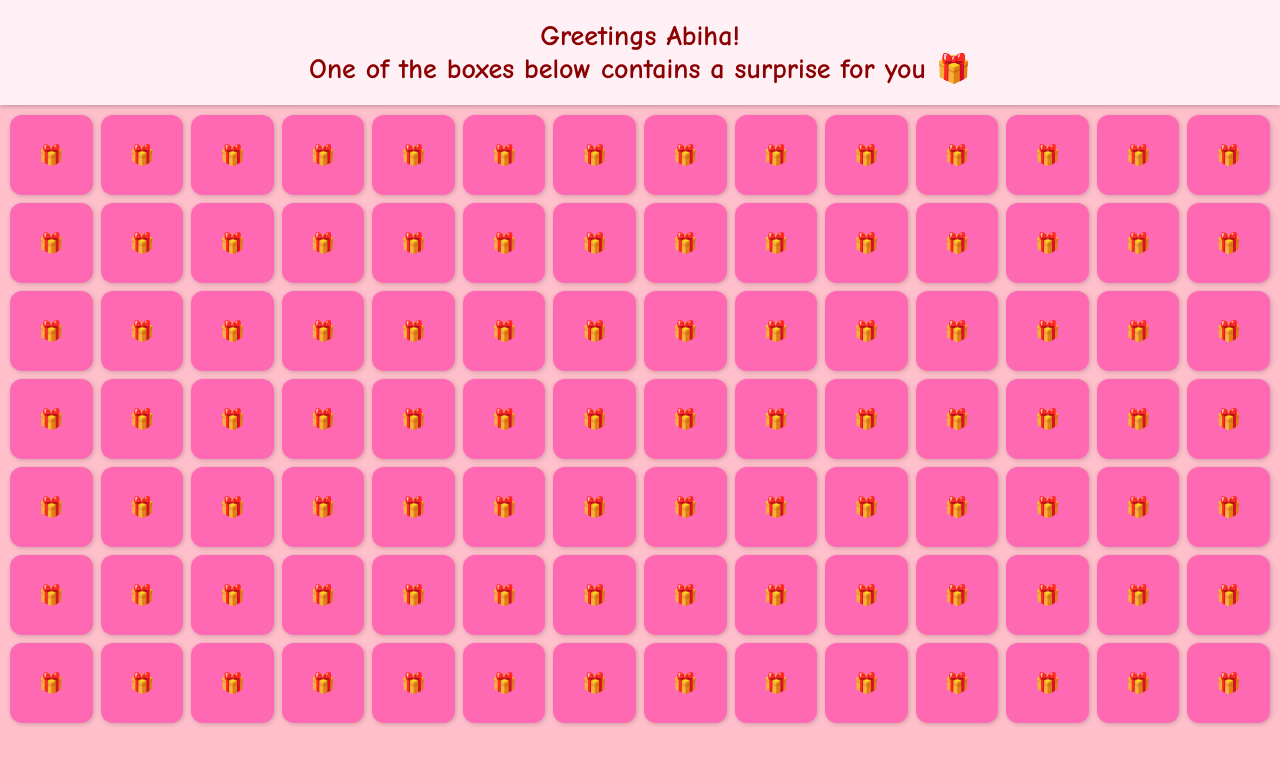
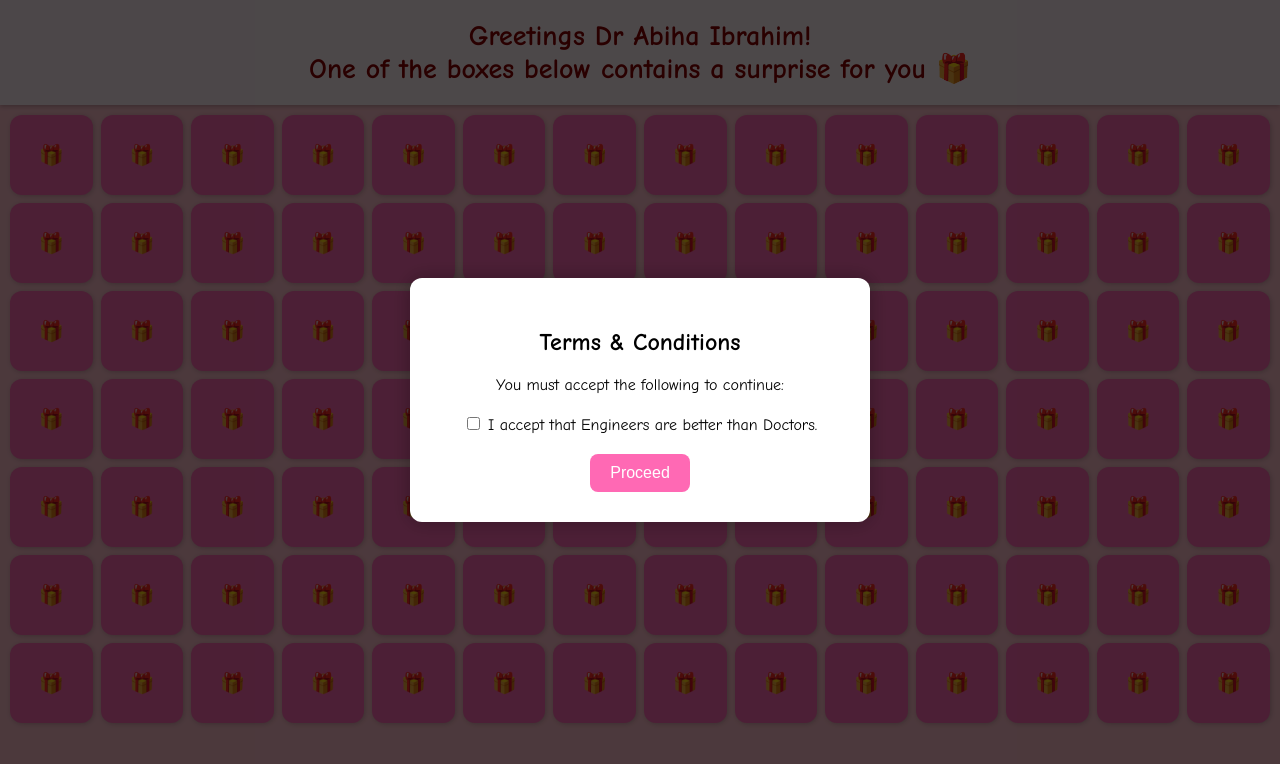
Before and after one commit to thehaseebsh/happybirthday, a plain HTML site: page index.html in a window 1280 px wide. Drawn offline with nearby package versions, Linux system fonts and the light colour scheme.

Commit message:
Update index.html

```diff
--- a/index.html
+++ b/index.html
@@ -3,7 +3,7 @@
 <head>
   <meta charset="UTF-8" />
   <meta name="viewport" content="width=device-width, initial-scale=1.0"/>
-  <title>Happy Birthday Abiha!</title>
+  <title>Happy Birthday!</title>
   <style>
     body {
       margin: 0;
@@ -103,12 +103,63 @@
       75% { transform: rotate(3deg); }
       100% { transform: rotate(0deg); }
     }
+
+    /* Terms Modal Styles */
+    #termsModal {
+      position: fixed;
+      top: 0; left: 0; right: 0; bottom: 0;
+      background-color: rgba(0,0,0,0.7);
+      display: flex;
+      align-items: center;
+      justify-content: center;
+      z-index: 10000;
+    }
+
+    #termsModal .modal-content {
+      background-color: white;
+      padding: 30px;
+      border-radius: 12px;
+      text-align: center;
+      width: 90%;
+      max-width: 400px;
+      box-shadow: 0 0 20px rgba(0,0,0,0.3);
+    }
+
+    #proceedBtn {
+      background-color: #ff69b4;
+      color: white;
+      border: none;
+      border-radius: 8px;
+      padding: 10px 20px;
+      font-size: 16px;
+      cursor: not-allowed;
+      transition: background 0.3s;
+    }
+
+    #proceedBtn.enabled {
+      background-color: #ff1493;
+      cursor: pointer;
+    }
   </style>
 </head>
 <body>
 
+  <!-- Terms Modal -->
+  <div id="termsModal">
+    <div class="modal-content">
+      <h2>Terms & Conditions</h2>
+      <p>You must accept the following to continue:</p>
+      <label style="display: block; margin: 20px 0;">
+        <input type="checkbox" id="acceptCheckbox" />
+        I accept that Engineers are better than Doctors.
+      </label>
+      <button id="proceedBtn" disabled>Proceed </button>
+    </div>
+  </div>
+
+  <!-- Main Content -->
   <div class="greeting">
-    Greetings Abiha! <br>
+    Greetings Dr Abiha Ibrahim! <br>
     One of the boxes below contains a surprise for you 🎁
   </div>
 
@@ -117,6 +168,19 @@
   <script src="https://cdn.jsdelivr.net/npm/canvas-confetti@1.6.0/dist/confetti.browser.min.js"></script>
 
   <script>
+    const modal = document.getElementById('termsModal');
+    const checkbox = document.getElementById('acceptCheckbox');
+    const proceedBtn = document.getElementById('proceedBtn');
+
+    checkbox.addEventListener('change', () => {
+      proceedBtn.disabled = !checkbox.checked;
+      proceedBtn.classList.toggle('enabled', checkbox.checked);
+    });
+
+    proceedBtn.addEventListener('click', () => {
+      modal.style.display = 'none';
+    });
+
     const gridContainer = document.getElementById("gridContainer");
     const buttonSize = 80;
 
@@ -144,14 +208,13 @@
         balloon.style.left = Math.random() * 100 + 'vw';
         balloon.style.setProperty('--drift', (Math.random() * 100 - 50) + 'px');
 
-        const delay = Math.random() * 1.5; // delay between 0-1.5s
-        const duration = 6 + Math.random() * 4; // duration 6-10s
+        const delay = Math.random() * 1.5;
+        const duration = 6 + Math.random() * 4;
         balloon.style.animationDelay = `${delay}s`;
         balloon.style.animationDuration = `${duration}s`;
 
         document.body.appendChild(balloon);
 
-        // Optional cleanup after animation finishes
         setTimeout(() => {
           balloon.remove();
         }, (delay + duration) * 1000);
@@ -165,7 +228,7 @@
 
       if (i === secretIndex) {
         btn.onclick = () => {
-          alert("🎉 Happiest Birthday Abiha! 🎂. May You Have Many More 🥳");
+          alert(" 🎊 Happiest Birthday to You! 🎊. May you have many many more 🥳🥳🥳");
 
           confetti({
             particleCount: 200,
```
